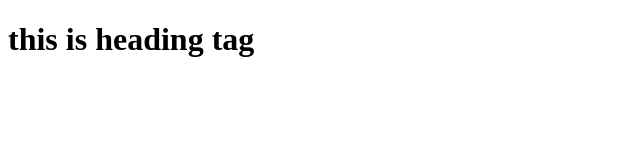
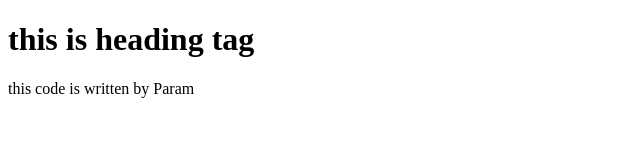
Before and after one commit to subhojeet07/first-repository, a plain HTML site: page index.html in a window 1280 px wide. Shown: the whole page, without its empty margins (0-640 px from the left). Drawn offline with Linux system fonts and the light colour scheme.

Commit message:
commit by param

```diff
--- a/index.html
+++ b/index.html
@@ -1,12 +1,16 @@
 <!DOCTYPE html>
 <html lang="en">
+
 <head>
     <meta charset="UTF-8">
     <meta name="viewport" content="width=device-width, initial-scale=1.0">
     <title>Document</title>
 </head>
+
 <body>
     <h1>this is heading tag</h1>
+    <p>this code is written by Param</p>
 
 </body>
+
 </html>
```
